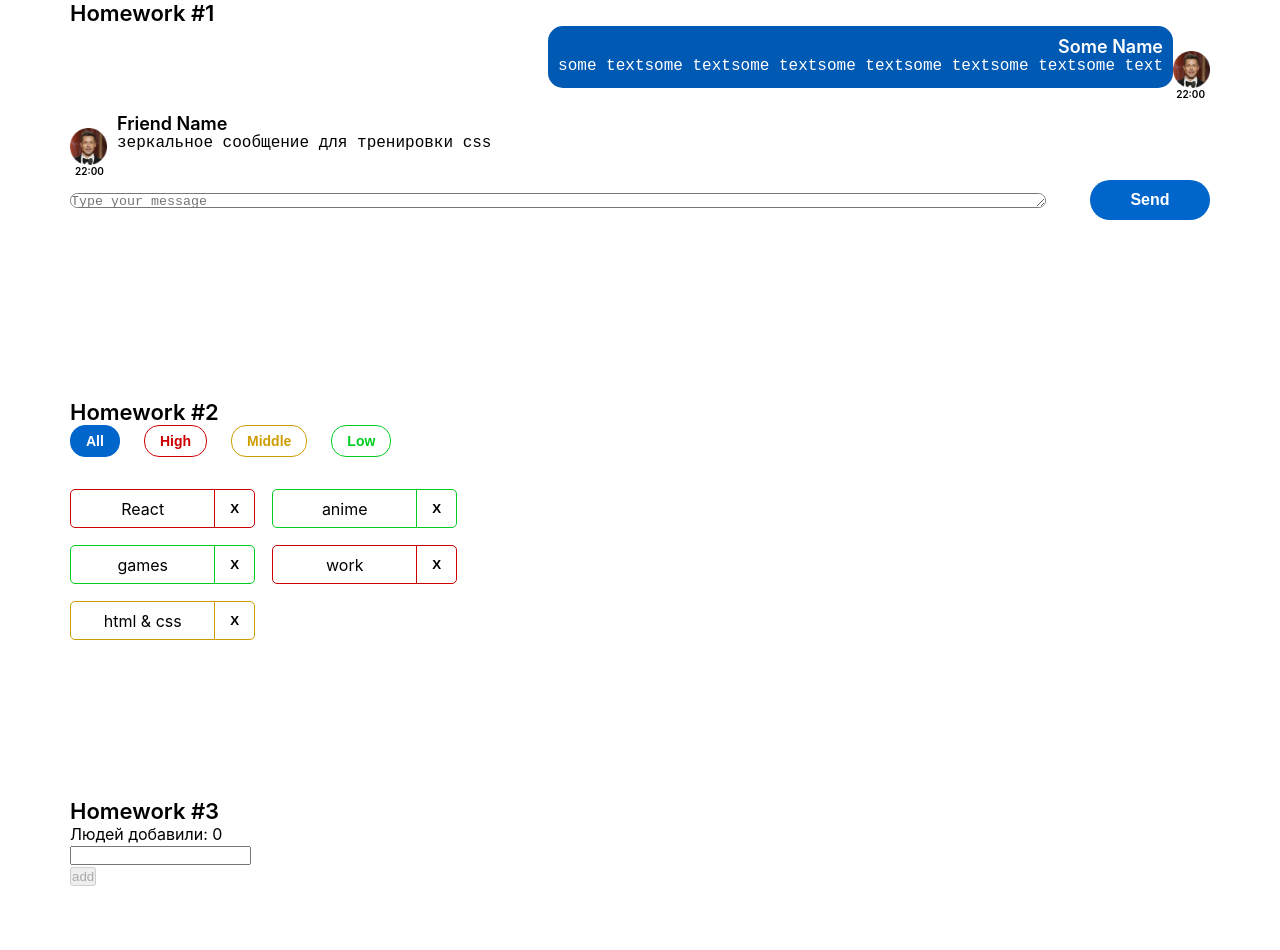
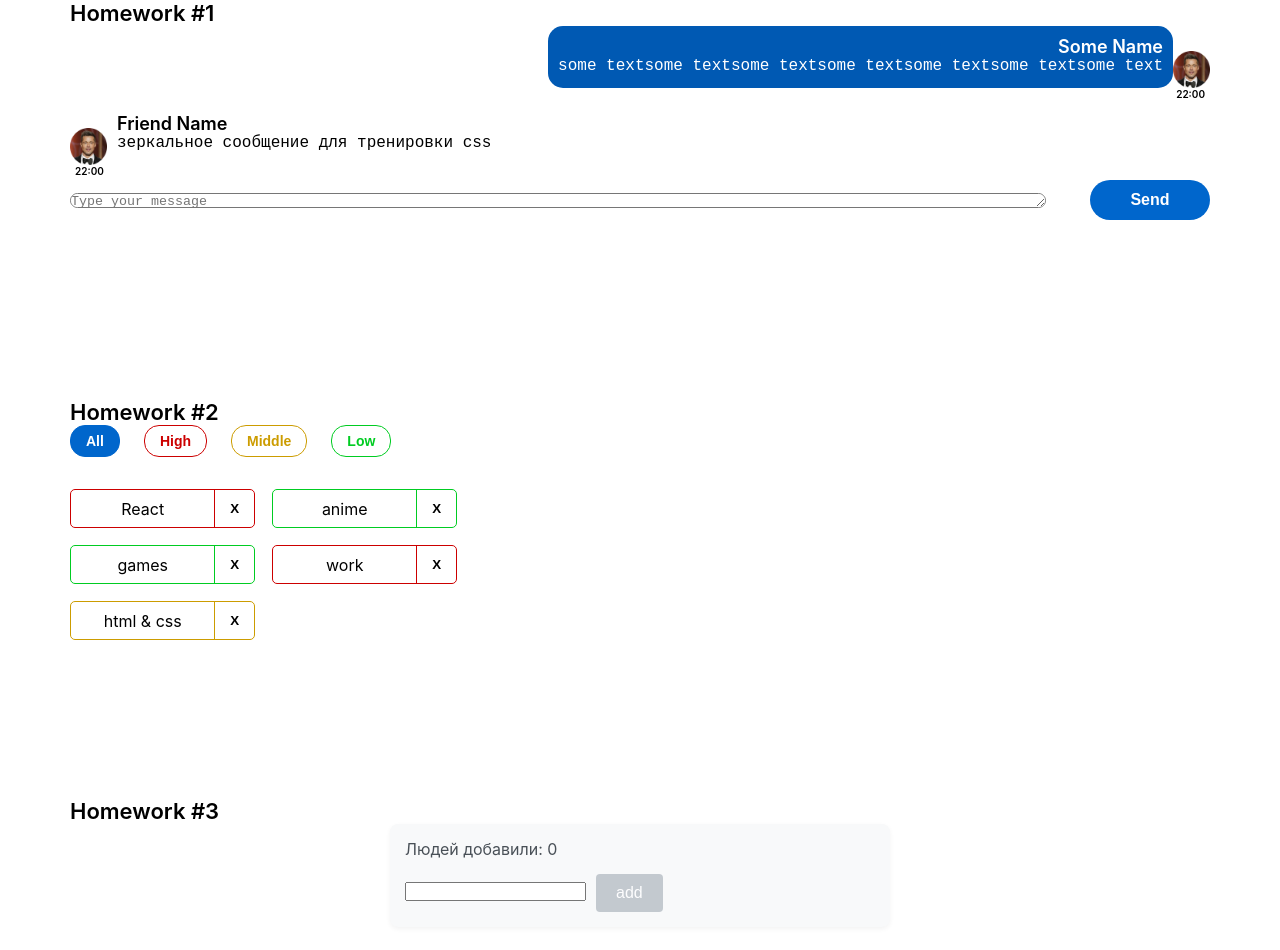
Before and after one commit to Ivansa71/hws2, a React (Create React App) app: page / in a window 1280 px wide. Shown: the top 950 px of the page. Built offline with nearby package versions, Linux system fonts and the light colour scheme.

Commit message:
commit HW3 (styles)

```diff
--- a/src/s2-homeworks/hw03/Greeting.module.css
+++ b/src/s2-homeworks/hw03/Greeting.module.css
@@ -1,35 +1,87 @@
 .greetingForm {
+    display: flex;
+    flex-direction: column;
+    align-items: flex-start;
+    gap: 10px;
+    padding: 15px;
+    border-radius: 8px;
+    background-color: #f8f9fa;
+    box-shadow: 0 2px 5px rgba(0, 0, 0, 0.05);
+    max-width: 500px;
+    margin: 0 auto;
 }
 
 .inputAndButtonContainer {
+    display: flex;
+    align-items: center;
+    gap: 10px;
+    width: 100%;
 }
 
 .error {
+    color: #dc3545;
+    font-size: 14px;
+    margin-top: 5px;
+    font-weight: 500;
 }
 
 .input {
+    padding: 10px 15px;
+    border: 1px solid #ced4da;
+    border-radius: 4px;
+    font-size: 16px;
+    flex-grow: 1;
+    transition: border-color 0.2s, box-shadow 0.2s;
 }
 
 .input:focus {
+    outline: none;
+    border-color: #4dabf7;
+    box-shadow: 0 0 0 3px rgba(77, 171, 247, 0.25);
 }
 
 .errorInput {
+    border-color: #dc3545;
+    color: #333;
+    background-color: #fff8f8;
 }
 
 .button {
+    padding: 10px 20px;
+    background-color: #4dabf7;
+    color: white;
+    border: none;
+    border-radius: 4px;
+    font-size: 16px;
+    cursor: pointer;
+    transition: background-color 0.2s, transform 0.1s;
 }
 
 .button:focus {
+    outline: none;
+    box-shadow: 0 0 0 3px rgba(77, 171, 247, 0.25);
 }
 
 .button:active {
+    transform: scale(0.98);
+    background-color: #3c99e6;
 }
 
 .button:disabled {
+    background-color: #adb5bd;
+    cursor: not-allowed;
+    opacity: 0.7;
 }
 
 .text {
+    font-size: 16px;
+    color: #495057;
+    margin-bottom: 5px;
 }
 
 .greeting {
+    font-size: 18px;
+    color: #212529;
+    font-weight: 500;
+    margin-top: 15px;
 }
--- a/src/s2-homeworks/hw03/Greeting.tsx
+++ b/src/s2-homeworks/hw03/Greeting.tsx
@@ -25,7 +25,7 @@ const Greeting: React.FC<GreetingPropsType> = (
         lastUserName,
     } // деструктуризация пропсов
 ) => {
-    const inputClass = error ? s.errorInput : '' // need to fix with (?:)
+    const inputClass = error ? s.errorInput : undefined // need to fix with (?:)
 
     return (
         <div id={'hw3-form'} className={s.greetingForm}>
--- a/src/s2-homeworks/hw03/GreetingContainer.tsx
+++ b/src/s2-homeworks/hw03/GreetingContainer.tsx
@@ -13,7 +13,7 @@ export const pureAddUser = (name: string, setError: React.Dispatch<React.SetStat
 
     // Check if the trimmed name is empty
     if(!trimmedName){
-        setError('введите корректное имя')
+        setError('Введите корректное имя')
     } else {
         addUserCallback(trimmedName)
         setName('')
@@ -24,7 +24,7 @@ export const pureAddUser = (name: string, setError: React.Dispatch<React.SetStat
 
 export const pureOnBlur = (name: string, setError: React.Dispatch<React.SetStateAction<string>>) => {
     if(!name) {
-        setError('введите корректное имя')
+        setError('Введите корректное имя')
     }
     // если имя пустое - показать ошибку
 }
```
